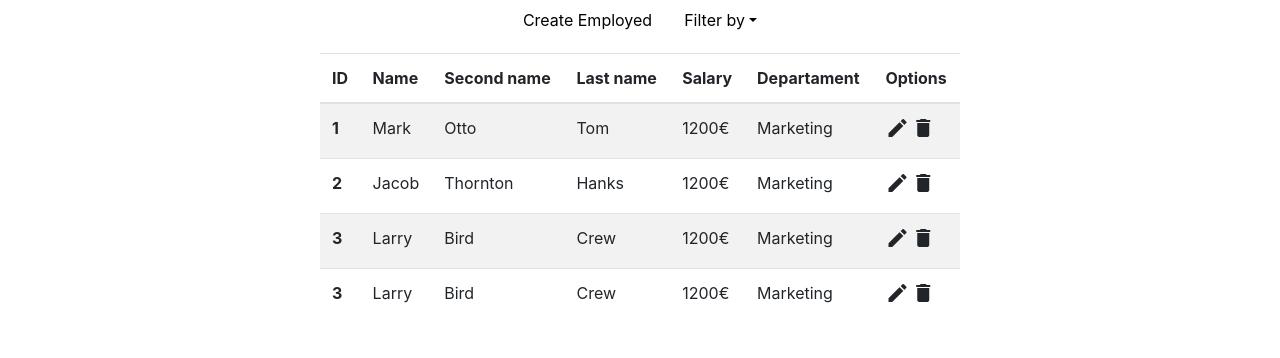
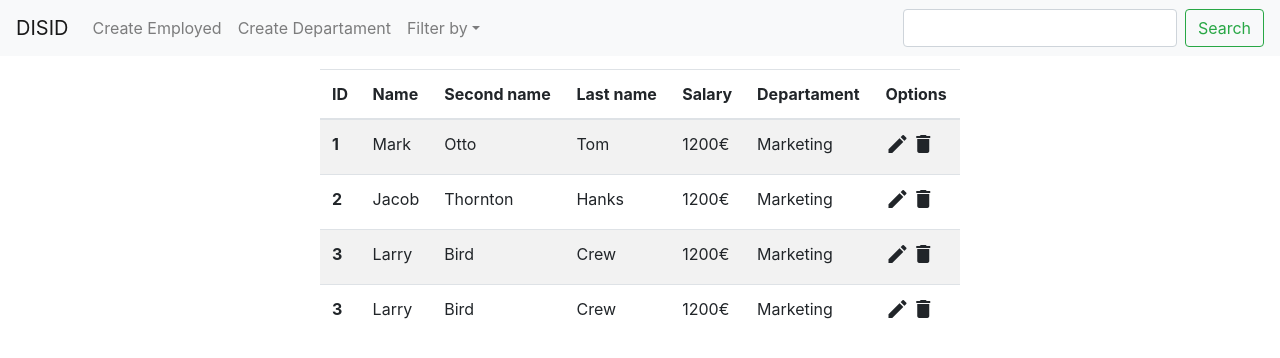
Before and after one commit to inegas/disid, an Angular app in the folder disidApp/: page /home in a window 1280 px wide. Shown: the top 358 px of the page. Built offline with nearby package versions, Linux system fonts and the light colour scheme.

Commit message:
App visual core defined

```diff
--- a/disidApp/src/app/components/disid-nav-view/disid-nav-view.component.html
+++ b/disidApp/src/app/components/disid-nav-view/disid-nav-view.component.html
@@ -1,14 +1,166 @@
-<ul class="nav justify-content-center">
-    <li class="nav-item">
-      <a class="nav-link"[routerLink]="['/addEmployed']">Create Employed</a>
-    </li>
-    <li class="nav-item dropdown">
-        <a class="nav-link dropdown-toggle" data-toggle="dropdown" href="#" role="button" aria-haspopup="true" aria-expanded="false">Filter by</a>
+<nav
+  class="navbar navbar-expand-lg navbar-light bg-light justify-content-center"
+>
+  <a class="navbar-brand" href="#">DISID</a>
+  <button
+    class="navbar-toggler"
+    type="button"
+    data-toggle="collapse"
+    data-target="#navbarSupportedContent"
+    aria-controls="navbarSupportedContent"
+    aria-expanded="false"
+    aria-label="Toggle navigation"
+  >
+    <span class="navbar-toggler-icon"></span>
+  </button>
+
+  <div class="collapse navbar-collapse" id="navbarSupportedContent">
+    <ul class="navbar-nav mr-auto">
+      <li class="nav-item">
+        <a class="nav-link" [routerLink]="['/addEmployed']">Create Employed</a>
+      </li>
+      <li class="nav-item">
+        <a
+          class="nav-link"
+          data-toggle="modal"
+          data-target="#createDepartamentModal"
+          >Create Departament</a
+        >
+      </li>
+      <li class="nav-item dropdown">
+        <a
+          class="nav-link dropdown-toggle"
+          data-toggle="dropdown"
+          href="#"
+          role="button"
+          aria-haspopup="true"
+          aria-expanded="false"
+          >Filter by</a
+        >
         <div class="dropdown-menu">
           <a class="dropdown-item" href="#">Accounting and Finance</a>
           <a class="dropdown-item" href="#">Human resources</a>
           <a class="dropdown-item" href="#">Administration</a>
           <a class="dropdown-item" href="#">Marketing</a>
+          <div class="dropdown-divider"></div>
+          <a
+            class="dropdown-item"
+            href="#"
+            data-toggle="modal"
+            data-target="#searchSpecificEmployedModal"
+            >Show by date</a
+          >
+          <a class="dropdown-item" href="#">Show all employeds</a>
         </div>
       </li>
-  </ul>
+    </ul>
+
+    <form class="form-inline my-2 my-lg-0">
+      <input
+        class="form-control mr-sm-2"
+        type="search"
+        placeholder=""
+        aria-label="Search"
+      />
+      <button class="btn btn-outline-success my-2 my-sm-0" type="submit">
+        Search
+      </button>
+    </form>
+  </div>
+</nav>
+<!-- create departament modal -->
+<div
+  class="modal fade"
+  id="createDepartamentModal"
+  tabindex="-1"
+  role="dialog"
+  aria-labelledby="exampleModalLabel"
+  aria-hidden="true"
+>
+  <div class="modal-dialog" role="document">
+    <div class="modal-content">
+      <div class="modal-header">
+        <h5 class="modal-title" id="exampleModalLabel">
+          Create a new Departament
+        </h5>
+        <button
+          type="button"
+          class="close"
+          data-dismiss="modal"
+          aria-label="Close"
+        >
+          <span aria-hidden="true">&times;</span>
+        </button>
+      </div>
+      <div class="modal-body">
+        <div class="form-group">
+          <label for="formGroupExampleInput">Type a new name</label>
+          <input
+            type="text"
+            class="form-control"
+            id="formGroupExampleInput"
+            placeholder="Example input"
+          />
+        </div>
+      </div>
+      <div class="modal-footer">
+        <button
+          type="button"
+          class="btn btn-link buttonsModal"
+          data-dismiss="modal"
+        >
+          Close
+        </button>
+        <button type="button" class="btn btn-link buttonsModal">Create</button>
+      </div>
+    </div>
+  </div>
+</div>
+<!-- serch a specific employed -->
+<div
+  class="modal fade"
+  id="searchSpecificEmployedModal"
+  tabindex="-1"
+  role="dialog"
+  aria-labelledby="exampleModalLabel"
+  aria-hidden="true"
+>
+  <div class="modal-dialog" role="document">
+    <div class="modal-content">
+      <div class="modal-header">
+        <h5 class="modal-title" id="exampleModalLabel">
+          Create a new Departament
+        </h5>
+        <button
+          type="button"
+          class="close"
+          data-dismiss="modal"
+          aria-label="Close"
+        >
+          <span aria-hidden="true">&times;</span>
+        </button>
+      </div>
+      <div class="modal-body">
+        <div class="form-group">
+          <label for="formGroupExampleInput">Type a date</label>
+          <input
+            type="text"
+            class="form-control"
+            id="formGroupExampleInput"
+            placeholder="dd/mm/yyyy"
+          />
+        </div>
+      </div>
+      <div class="modal-footer">
+        <button
+          type="button"
+          class="btn btn-link buttonsModal"
+          data-dismiss="modal"
+        >
+          Close
+        </button>
+        <button type="button" class="btn btn-link buttonsModal">Search</button>
+      </div>
+    </div>
+  </div>
+</div>
--- a/disidApp/src/app/components/disid-nav-view/disid-nav-view.component.scss
+++ b/disidApp/src/app/components/disid-nav-view/disid-nav-view.component.scss
@@ -1,3 +1,4 @@
 a{
     color:black;
+    cursor: pointer;
 }
--- a/disidApp/src/app/components/disid-table-view/disid-table-view.component.html
+++ b/disidApp/src/app/components/disid-table-view/disid-table-view.component.html
@@ -21,7 +21,7 @@
         <td>Marketing</td>
         <td>
           <span class="material-icons ico" routerLink="/addEmployed">create</span>
-          <span class="material-icons ico">delete</span>
+          <span class="material-icons ico" data-toggle="modal" data-target="#deleteEmployedModal">delete</span>
         </td>
       </tr>
       <tr>
@@ -63,3 +63,17 @@
     </tbody>
   </table>
 </div>
+<!-- Delete modal -->
+<div class="modal fade" id="deleteEmployedModal" tabindex="-1" role="dialog" aria-labelledby="deleteEmployedModal" aria-hidden="true">
+  <div class="modal-dialog" role="document">
+    <div class="modal-content">
+      <div class="modal-body">
+        ...
+      </div>
+      <div class="modal-footer">
+        <button type="button" class="btn btn-secondary" data-dismiss="modal">Close</button>
+        <button type="button" class="btn btn-primary">Save changes</button>
+      </div>
+    </div>
+  </div>
+</div>
```
Also changed, not shown: disidApp/src/app/components/disid-table-view/disid-table-view.component.scss (+4 -4 lines).
